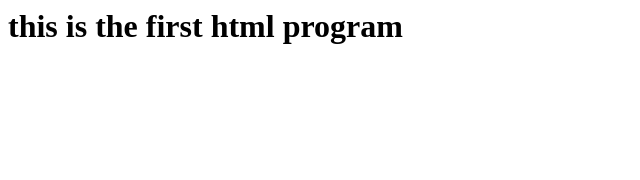
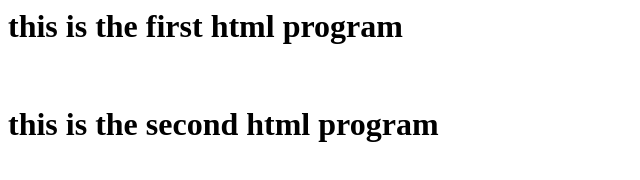
Before and after one commit to pushpalathasajjala/first, a plain HTML site: page index.html in a window 1280 px wide. Shown: the whole page, without its empty margins (0-640 px from the left). Drawn offline with Linux system fonts and the light colour scheme.

Commit message:
html2 created

```diff
--- a/index.html
+++ b/index.html
@@ -3,6 +3,8 @@
 </title>
 <body>
 <h1>this is the first html program</h1>
+  <br>
+  <h1>this is the second html program</h1>
 
 </body>
 <html>
```
